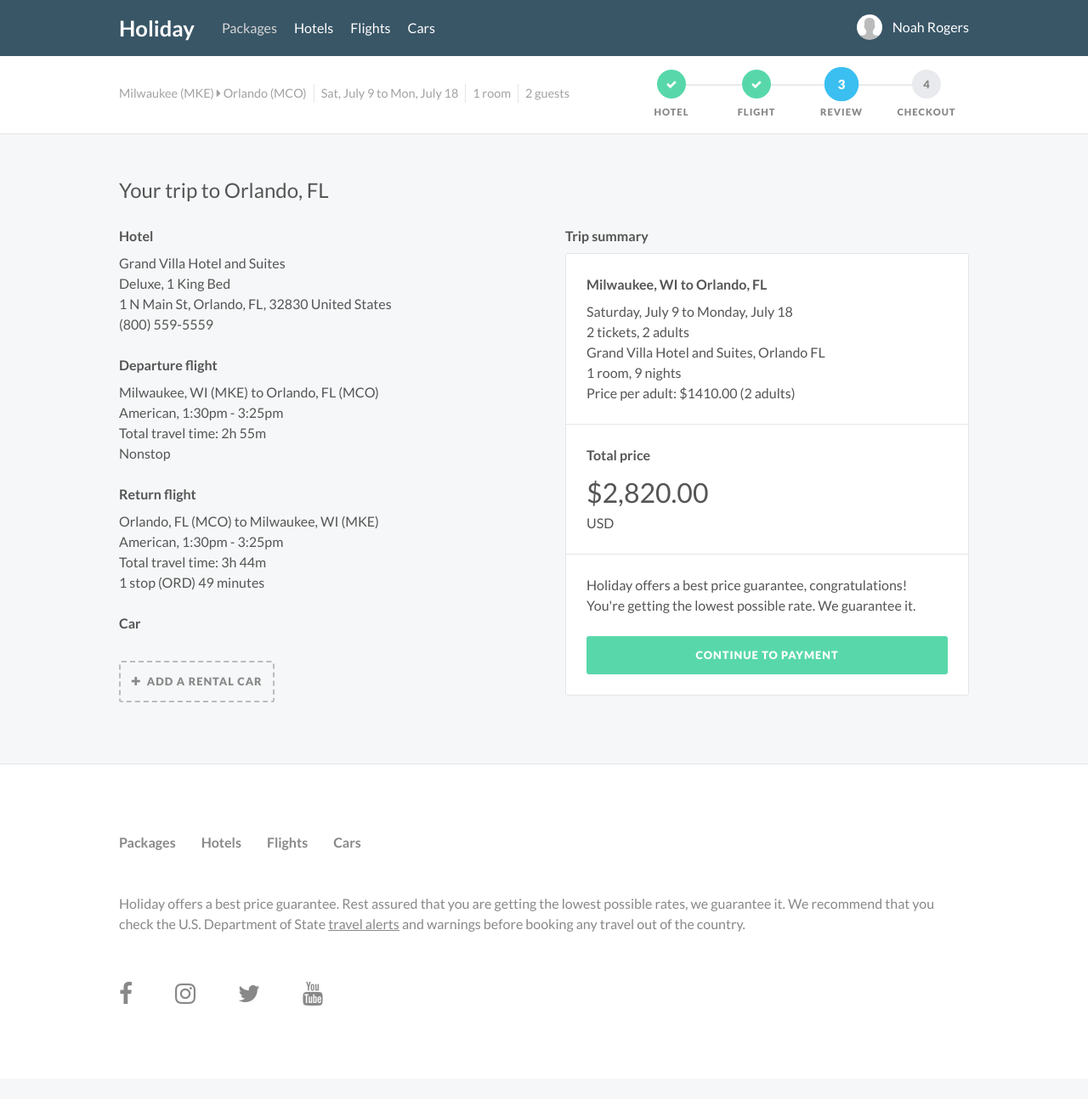
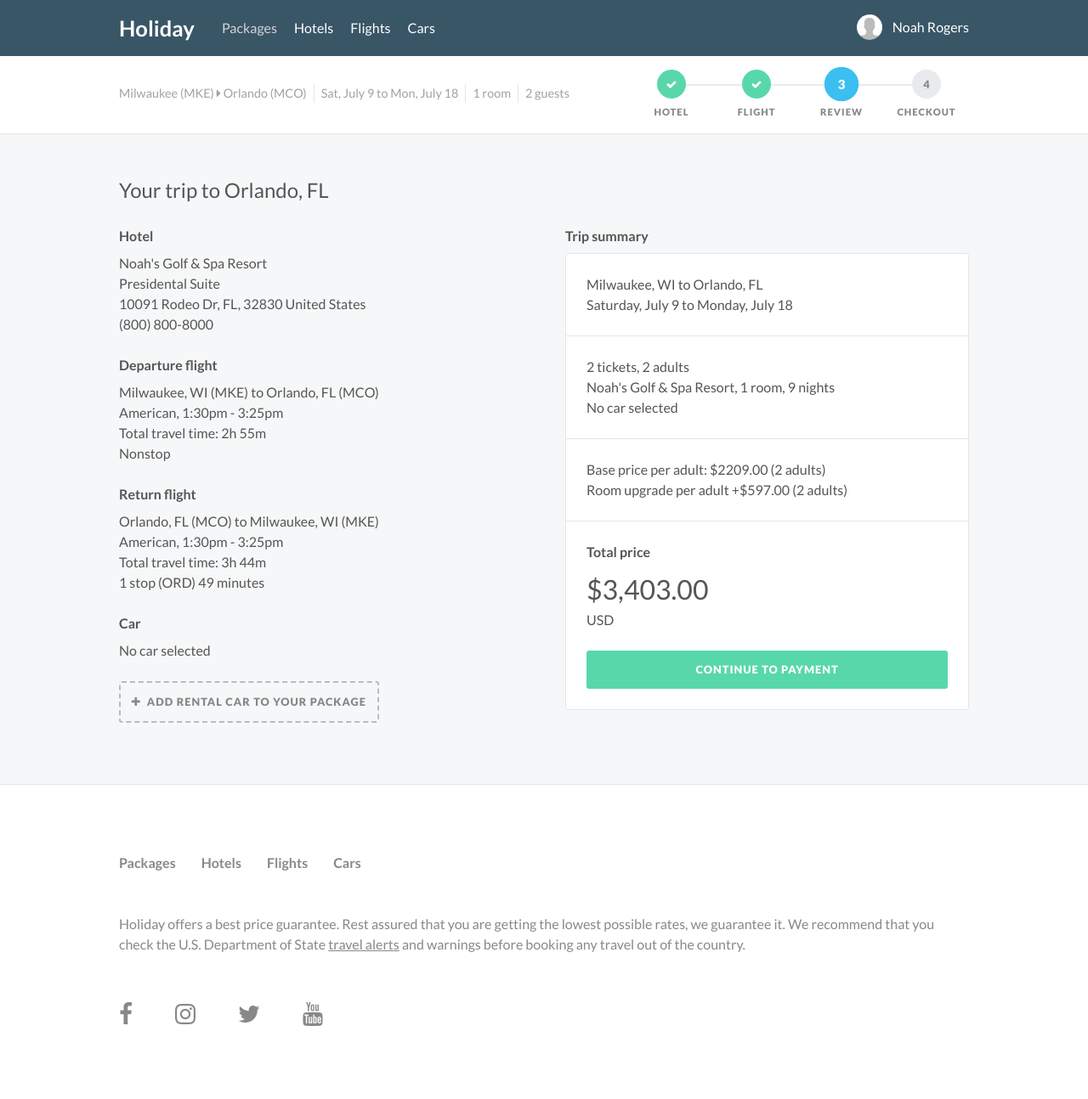
Before and after one commit to Treydor/holiday, a Jekyll site: the page built from _pages/packages/package-review.html, in a window 1280 px wide. Shown: the whole page at 85% size. Built offline with Jekyll 4.4.1, drawn with Linux system fonts in a browser that asks for light colours; nearby versions of some CDN libraries; before the commit the page ends 1270 px from its top, so only the background shows below that.

Commit message:
Adjusts trip details structure

```diff
--- a/_pages/packages/package-review.html
+++ b/_pages/packages/package-review.html
@@ -16,10 +16,10 @@
       <div class="module module--6">
         <div class="row">
           <h3>Hotel</h3>
-          <p>Grand Villa Hotel and Suites</p>
-          <p>Deluxe, 1 King Bed</p>
-          <p>1 N Main St, Orlando, FL, 32830 United States</p>
-          <p>(800) 559-5559</p>
+          <p>Noah's Golf &amp; Spa Resort</p>
+          <p>Presidental Suite</p>
+          <p>10091 Rodeo Dr, FL, 32830 United States</p>
+          <p>(800) 800-8000</p>
         </div>
         <div class="row">
           <h3>Departure flight</h3>
@@ -37,27 +37,30 @@
         </div>
         <div class="row">
           <h3>Car</h3>
-          <a class="button button--add" href="{{ site.baseurl }}/cars/car-selection">Add a rental car</a>
+          <p>No car selected</p>
+          <a class="button button--add" href="{{ site.baseurl }}/cars/car-selection">Add rental car to your package</a>
         </div>
       </div>
       <div class="module module--6">
         <h3>Trip summary</h3>
         <div class="review__summary">
           <div class="row">
-            <h3>Milwaukee, WI to Orlando, FL</h3>
+            <p>Milwaukee, WI to Orlando, FL</p>
             <p>Saturday, July 9 to Monday, July 18</p>
+          </div>
+          <div class="row">
             <p>2 tickets, 2 adults</p>
-            <p>Grand Villa Hotel and Suites, Orlando FL</p>
-            <p>1 room, 9 nights</p>
-            <p>Price per adult: $1410.00 (2 adults)</p>
+            <p>Noah's Golf &amp; Spa Resort, 1 room, 9 nights</p>
+            <p>No car selected</p>
+          </div>
+          <div class="row">
+            <p>Base price per adult: $2209.00 (2 adults)</p>
+            <p>Room upgrade per adult +$597.00 (2 adults)</p>
           </div>
           <div class="row">
             <h3>Total price</h3>
-            <h2 class="card__price">$2,820.00</h2>
+            <h2 class="card__price">$3,403.00</h2>
             <p>USD</p>
-          </div>
-          <div class="row">
-            <p>Holiday offers a best price guarantee, congratulations! You're getting the lowest possible rate. We guarantee it.</p>
             <a class="button button--primary" href="{{ site.baseurl }}/packages/checkout">Continue to payment</a>
           </div>
         </div>
```
